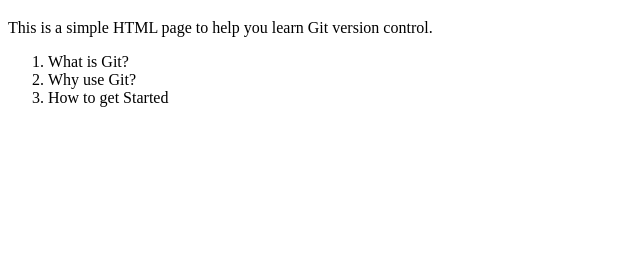
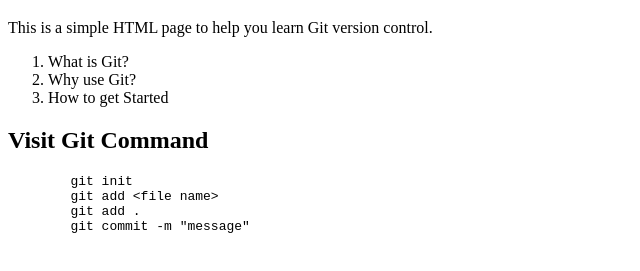
Before and after one commit to AnnaaMH/gitclass, a plain HTML site: page index.html in a window 1280 px wide. Shown: the part 61-332 px from the top of the page, without its empty margins (0-640 px from the left). Drawn offline with Linux system fonts and the light colour scheme.

Commit message:
Git Command

```diff
--- a/index.html
+++ b/index.html
@@ -14,6 +14,14 @@
         <li>Why use Git?</li>
         <li>How to get Started</li>
     </ol>
+
+    <h2>Visit Git Command</h2>
+    <pre>
+        git init
+        git add &lt;file name&gt;
+        git add .
+        git commit -m "message"
+    </pre>
 
     <!-- <table>
         <thead>
```
